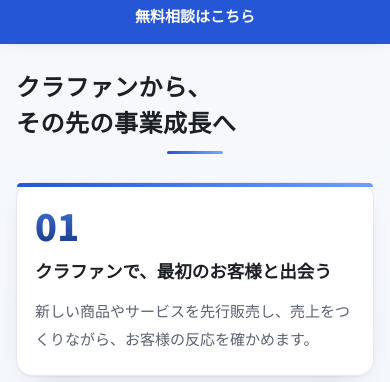
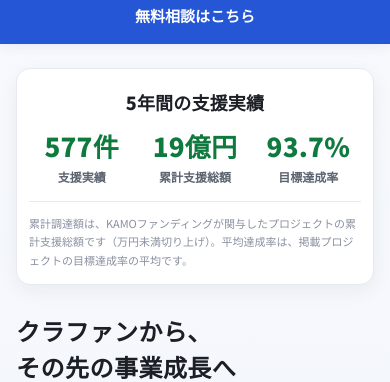
Before and after one commit to adr35760/kamo-funding-app, a Next.js app: page / in a window 390 px wide. Shown: the part 800-1182 px from the top of the page. Built offline with nearby package versions, Linux system fonts and the light colour scheme; no server answers.

Commit message:
feat(top): 3ステップ見出しの直上に「5年間の支援実績」バナーを追加（577件/19億円/93.7%）（t iku指示 2026-11-20）

```diff
--- a/src/components/TopLandingPage.tsx
+++ b/src/components/TopLandingPage.tsx
@@ -12,6 +12,7 @@ import {
   LP_FOLLOW,
   LP_FORM,
   LP_HERO,
+  LP_STATS,
   LP_STEPS,
   LP_TRUST,
   type LpCard,
@@ -266,6 +267,19 @@ export default function TopLandingPage() {
         {/* ===== Z1.5 3ステップ（クラファン→商品化→メンター支援） ===== */}
         <section className="tlp-steps" aria-label="クラファンから、その先の事業成長へ">
           <div className="tlp-inner">
+            {/* 2026-11-20 t iku指示: 3ステップ見出しの直上に支援実績バナー */}
+            <div className="tlp-stats">
+              <p className="tlp-stats-title">{LP_STATS.heading}</p>
+              <div className="tlp-stats-grid">
+                {LP_STATS.items.map((item) => (
+                  <div className="tlp-stats-item" key={item.label}>
+                    <div className="tlp-stats-value">{item.value}</div>
+                    <div className="tlp-stats-label">{item.label}</div>
+                  </div>
+                ))}
+              </div>
+              <p className="tlp-stats-source">{LP_STATS.source}</p>
+            </div>
             <h2 className="tlp-steps-title">{LP_STEPS.heading}</h2>
             <div className="tlp-steps-grid">
               {LP_STEPS.items.map((step) => (
--- a/src/lib/top-lp-content.ts
+++ b/src/lib/top-lp-content.ts
@@ -184,6 +184,27 @@ export const LP_TRUST = {
     '累計調達額は、KAMOファンディングが関与したプロジェクトの累計支援総額です（万円未満切り上げ）。平均達成率は、掲載プロジェクトの目標達成率の平均です。',
 } as const;
 
+// ===== Z1.5 支援実績バナー（3ステップ見出しの直上） =====
+/**
+ * 2026-11-20 t iku指示: 「クラファンから、その先の事業成長へ」の直上に
+ * 「5年間の支援実績」の横長バナーを新設する（見本スクショのまま）。
+ *
+ * 🔴 数値は t iku 指定（577件 / 19億円 / 93.7%）。既存の LP_TRUST が表示する
+ *    「累計16億8,752万円・平均達成率95%」とは**食い違う**。今回は新バナーだけを
+ *    この値で作り、LP_TRUST 側は変更しない（どちらに統一するかは t iku 判断）。
+ * 🔴 集計期間の根拠が無いため期間は書かない（t iku指示）。
+ *    注記は既存 LP_TRUST.source の定義文をそのまま流用する。
+ */
+export const LP_STATS = {
+  heading: '5年間の支援実績',
+  items: [
+    { value: '577件', label: '支援実績' },
+    { value: '19億円', label: '累計支援総額' },
+    { value: '93.7%', label: '目標達成率' },
+  ],
+  source: LP_TRUST.source,
+} as const;
+
 // ===== Z5 最終CTA / Z6 追従CTA =====
 /**
  * Z5 最終CTA。
--- a/src/styles/top-lp.css
+++ b/src/styles/top-lp.css
@@ -263,6 +263,62 @@
   margin-top: 8px;
   color: rgba(255, 255, 255, 0.86);
   font-size: 13px;
+}
+
+/* ===== Z1.5 支援実績バナー（3ステップ見出しの直上・2026-11-20 t iku指示） =====
+   白カード・角丸・細い枠線＋やわらかい影。数値は緑系で強調。
+   セクション背景（#f6f8fc）はそのまま。 */
+.tlp-stats {
+  max-width: 900px;
+  margin: 0 auto 40px;
+  padding: 24px 28px 16px;
+  background: #fff;
+  border: 1px solid var(--line);
+  border-radius: 14px;
+  box-shadow: 0 6px 20px rgba(28, 31, 38, 0.06);
+}
+.tlp-stats-title {
+  text-align: center;
+  font-size: 19px;
+  font-weight: 800;
+  line-height: 1.5;
+  letter-spacing: 0.01em;
+  color: var(--text);
+}
+.tlp-stats-grid {
+  display: grid;
+  grid-template-columns: repeat(3, minmax(0, 1fr));
+  gap: 16px;
+  margin-top: 16px;
+  text-align: center;
+}
+.tlp-stats-item {
+  min-width: 0;
+}
+.tlp-stats-value {
+  font-size: 34px;
+  font-weight: 800;
+  line-height: 1.2;
+  letter-spacing: 0.01em;
+  color: #0f7a3d;
+  /* 数字は折り返さない（スマホでも1行で読めること） */
+  white-space: nowrap;
+}
+.tlp-stats-label {
+  margin-top: 6px;
+  font-size: 12px;
+  font-weight: 600;
+  line-height: 1.6;
+  color: var(--text-sub);
+  white-space: nowrap;
+}
+.tlp-stats-source {
+  margin-top: 16px;
+  padding-top: 14px;
+  border-top: 1px solid var(--line);
+  font-size: 11.5px;
+  line-height: 1.7;
+  color: var(--text-note);
 }
 
 /* ===== Z1.5 3ステップ（クラファン→商品化→メンター支援） =====
@@ -805,6 +861,9 @@
     padding: 14px 20px;
     font-size: 14.5px;
   }
+  .tlp-stats-value {
+    font-size: 28px;
+  }
   .tlp-steps-title {
     font-size: 24px;
   }
@@ -887,6 +946,26 @@
     /* 日本語の途中で折れないようにし、「、」で改行させる */
     word-break: keep-all;
     overflow-wrap: anywhere;
+  }
+  /* 支援実績バナー: 3列のまま。数字が折り返さない大きさに落とす */
+  .tlp-stats {
+    margin-bottom: 28px;
+    padding: 20px 12px 14px;
+  }
+  .tlp-stats-title {
+    font-size: 18px;
+  }
+  .tlp-stats-grid {
+    gap: 8px;
+    margin-top: 14px;
+  }
+  .tlp-stats-value {
+    font-size: 26px;
+  }
+  .tlp-stats-source {
+    margin-top: 14px;
+    padding-top: 12px;
+    font-size: 11px;
   }
   .tlp-steps-grid {
     grid-template-columns: minmax(0, 1fr);
```
